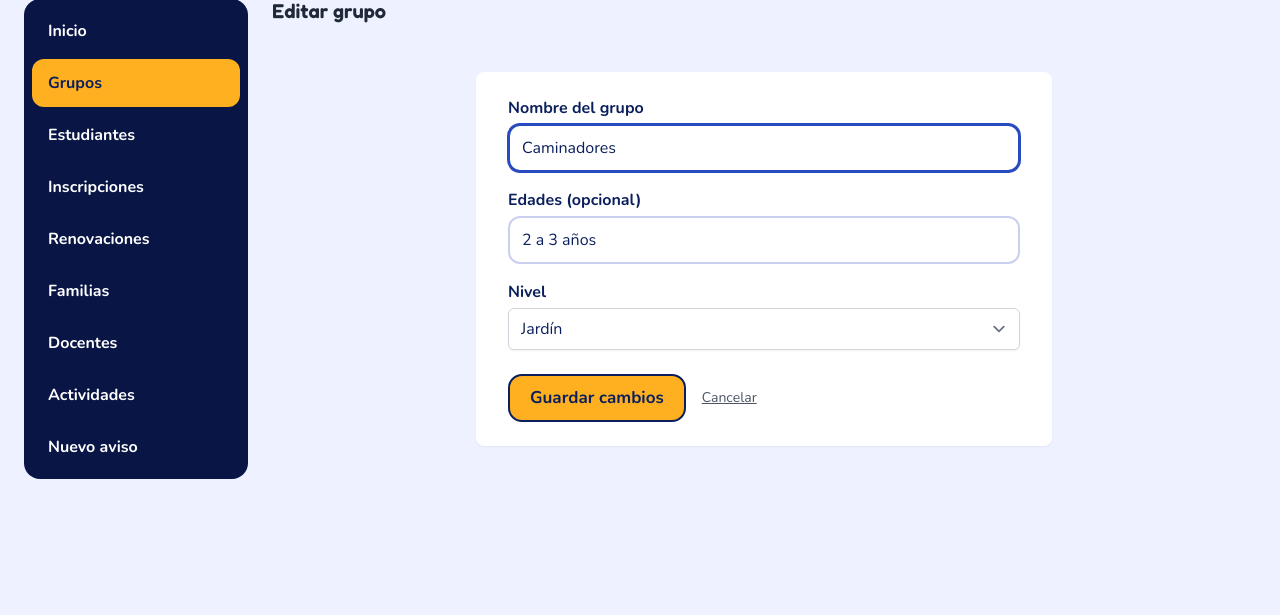
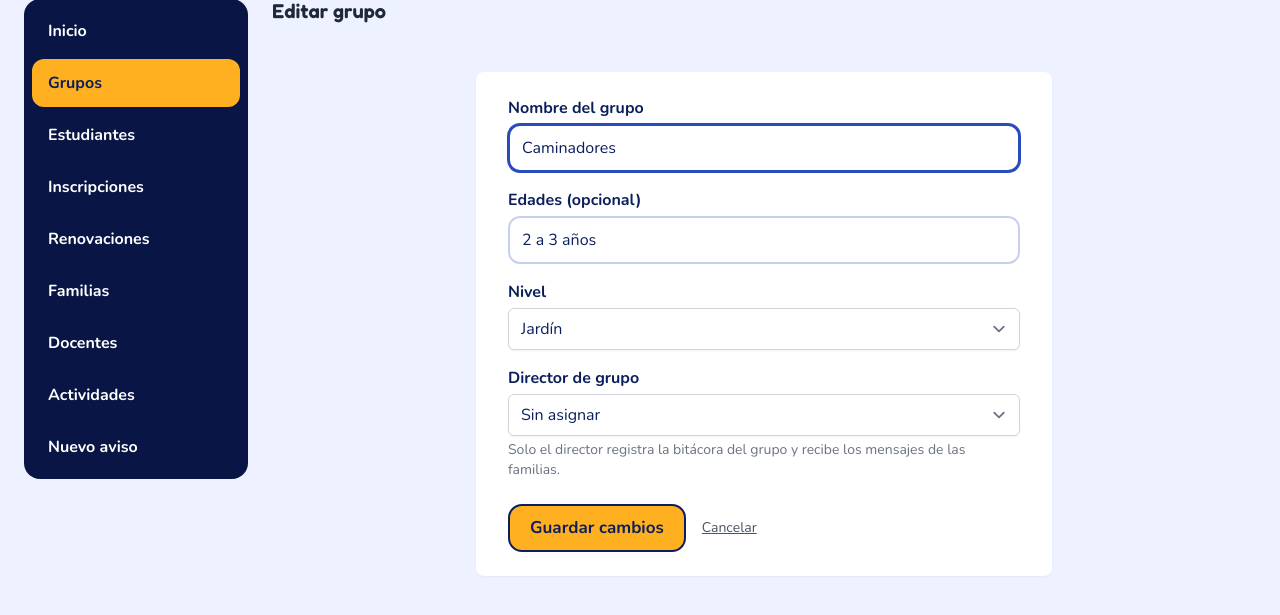
Before and after one commit to alejandracarabali/DonKid, a Laravel app: page /admin/grupos/1/edit in a window 1280 px wide. Shown: the part 85-700 px from the top of the page. Run offline with Laravel 12, Linux system fonts and the light colour scheme; a user stored in the database is signed in; data comes from the database, SQL or seed files in the repository; tables that the repository leaves empty hold one stand-in row (values such as "Sample post"); style sheets or scripts are compiled from the project's sources.

Commit message:
feat(grupos): director de grupo que lleva la bitácora y se muestra a las familias (RF-61, RF-62)

```diff
--- a/app/Http/Controllers/Admin/ClassroomController.php
+++ b/app/Http/Controllers/Admin/ClassroomController.php
@@ -4,7 +4,9 @@ namespace App\Http\Controllers\Admin;
 
 use App\Http\Controllers\Controller;
 use App\Http\Requests\ClassroomRequest;
+use App\Enums\Role;
 use App\Models\Classroom;
+use App\Models\User;
 
 class ClassroomController extends Controller
 {
@@ -12,20 +14,21 @@ class ClassroomController extends Controller
     // con UNA sola consulta (evita el problema N+1).
     public function index()
     {
-        $classrooms = Classroom::withCount('children')->orderBy('name')->get();
+        $classrooms = Classroom::with('director')->withCount('children')->orderBy('name')->get();
 
         return view('admin.classrooms.index', compact('classrooms'));
     }
 
     public function create()
     {
-        return view('admin.classrooms.create');
+        return view('admin.classrooms.create', ['educators' => $this->educators()]);
     }
 
     // $request->validated() trae SOLO los datos que pasaron la validación.
     public function store(ClassroomRequest $request)
     {
-        Classroom::create($request->validated());
+        $classroom = Classroom::create($request->validated());
+        $this->attachDirector($classroom);
 
         return redirect()->route('admin.classrooms.index')
             ->with('status', 'Listo, el grupo quedó guardado.');
@@ -34,12 +37,13 @@ class ClassroomController extends Controller
     // Laravel carga el grupo solo gracias al parámetro {classroom} de la ruta.
     public function edit(Classroom $classroom)
     {
-        return view('admin.classrooms.edit', compact('classroom'));
+        return view('admin.classrooms.edit', ['classroom' => $classroom, 'educators' => $this->educators()]);
     }
 
     public function update(ClassroomRequest $request, Classroom $classroom)
     {
         $classroom->update($request->validated());
+        $this->attachDirector($classroom);
 
         return redirect()->route('admin.classrooms.index')
             ->with('status', 'Listo, cambios guardados.');
@@ -53,4 +57,17 @@ class ClassroomController extends Controller
         return redirect()->route('admin.classrooms.index')
             ->with('status', 'El grupo se quitó. Sus niños quedaron sin grupo.');
     }
+
+    private function educators()
+    {
+        return User::where('role', Role::Educator)->orderBy('name')->get(['id', 'name']);
+    }
+
+    // El director también es docente del grupo: se asigna si no lo estaba.
+    private function attachDirector(Classroom $classroom): void
+    {
+        if ($classroom->director_id) {
+            $classroom->educators()->syncWithoutDetaching([$classroom->director_id]);
+        }
+    }
 }
--- a/app/Http/Controllers/Educator/DailyReportController.php
+++ b/app/Http/Controllers/Educator/DailyReportController.php
@@ -30,7 +30,8 @@ class DailyReportController extends Controller
         $children = Child::query()
             ->when(
                 $user->role->value !== 'admin',
-                fn ($q) => $q->whereIn('classroom_id', $user->classrooms()->pluck('classrooms.id'))
+                // RF-61: la docente ve solo los grupos que dirige.
+                fn ($q) => $q->whereIn('classroom_id', $user->ledClassrooms()->pluck('classrooms.id'))
             )
             ->with(['classroom.school', 'school', 'dailyReports' => fn ($q) => $q->whereDate('report_date', today())])
             ->orderBy('first_name')
--- a/app/Http/Controllers/Guardian/DashboardController.php
+++ b/app/Http/Controllers/Guardian/DashboardController.php
@@ -12,7 +12,7 @@ class DashboardController extends Controller
     {
         // Privacidad por diseño: solo los hijos vinculados a esta familia.
         $children = $request->user()->children()
-            ->with(['classroom.school', 'school', 'renewals'])
+            ->with(['classroom.school', 'classroom.director', 'school', 'renewals'])
             ->orderBy('first_name')
             ->get();
 
--- a/app/Http/Requests/ClassroomRequest.php
+++ b/app/Http/Requests/ClassroomRequest.php
@@ -3,6 +3,7 @@
 namespace App\Http\Requests;
 
 use App\Enums\GradeLevel;
+use App\Enums\Role;
 use App\Http\Requests\Concerns\SchoolRules;
 use Illuminate\Foundation\Http\FormRequest;
 use Illuminate\Validation\Rule;
@@ -29,6 +30,8 @@ class ClassroomRequest extends FormRequest
             // RF-54: el nivel define si el grupo lleva bitácora. Solo se aceptan
             // los niveles que corresponden al tipo de institución.
             'level' => ['required', Rule::enum(GradeLevel::class)->only($this->allowedLevels())],
+            // RF-61: el director debe ser un docente de este colegio.
+            'director_id' => ['nullable', $this->existsInSchool('users')->where('role', Role::Educator->value)],
         ];
     }
 
@@ -47,6 +50,7 @@ class ClassroomRequest extends FormRequest
             'name.max' => 'El nombre es muy largo. Máximo 60 letras.',
             'level.required' => 'Elige el nivel del grupo.',
             'level.enum' => 'Ese nivel no existe en tu institución. Elige otro.',
+            'director_id.exists' => 'Elige un docente de tu colegio como director de grupo.',
         ];
     }
 }
--- a/app/Models/Classroom.php
+++ b/app/Models/Classroom.php
@@ -18,7 +18,7 @@ class Classroom extends Model
 {
     use HasFactory, BelongsToSchool;
 
-    protected $fillable = ['name', 'age_range', 'level'];
+    protected $fillable = ['name', 'age_range', 'level', 'director_id'];
 
     protected function casts(): array
     {
@@ -31,6 +31,22 @@ class Classroom extends Model
      * - Primaria: ninguno.
      * - Jardín y primaria: solo los grupos de preescolar (un grupo sin nivel, no).
      */
+    // RF-61: director de grupo (responsable del grupo ante las familias).
+    public function director(): BelongsTo
+    {
+        return $this->belongsTo(User::class, 'director_id');
+    }
+
+    // ¿Este docente puede llevar la bitácora y el observador del grupo?
+    // Si el grupo aún no tiene director, cualquiera de sus docentes (transición:
+    // los grupos existentes siguen funcionando hasta que coordinación lo asigne).
+    public function isLedBy(User $user): bool
+    {
+        return $this->director_id === null
+            ? $this->educators()->whereKey($user->id)->exists()
+            : $this->director_id === $user->id;
+    }
+
     public function hasDailyLog(): bool
     {
         return match ($this->school?->type) {
--- a/app/Models/User.php
+++ b/app/Models/User.php
@@ -80,6 +80,15 @@ class User extends Authenticatable
     }
 
     // Una educadora atiende varios grupos.
+    // RF-61: grupos que este docente dirige (o, si el grupo aún no tiene director,
+    // en los que está asignado). Son los grupos de los que lleva la bitácora.
+    public function ledClassrooms(): BelongsToMany
+    {
+        return $this->classrooms()->where(fn ($q) => $q
+            ->where('classrooms.director_id', $this->id)
+            ->orWhereNull('classrooms.director_id'));
+    }
+
     public function classrooms(): BelongsToMany
     {
         return $this->belongsToMany(Classroom::class, 'classroom_user')->withTimestamps();
--- a/app/Policies/DailyReportPolicy.php
+++ b/app/Policies/DailyReportPolicy.php
@@ -34,7 +34,8 @@ class DailyReportPolicy
 
         return match ($user->role) {
             Role::Admin => true,
-            Role::Educator => $user->can('view', $child),
+            // RF-61: solo el director de grupo lleva la bitácora de su grupo.
+            Role::Educator => $child->classroom?->isLedBy($user) ?? false,
             Role::Guardian => false,
         };
     }
--- a/app/Support/Navigation.php
+++ b/app/Support/Navigation.php
@@ -55,7 +55,17 @@ class Navigation
 
     public static function offersDailyLog(User $user): bool
     {
-        return $user->school?->offersDailyLog() ?? true;
+        if (! ($user->school?->offersDailyLog() ?? true)) {
+            return false;
+        }
+
+        // RF-61: un docente solo por materia (tiene grupos, pero no dirige ninguno) no lleva bitácora.
+        // Sin ningún grupo todavía, sí la ve: allí le explica que aún no tiene estudiantes.
+        if ($user->role !== Role::Educator || ! $user->classrooms()->exists()) {
+            return true;
+        }
+
+        return $user->ledClassrooms()->exists();
     }
 
     /**
--- a/resources/views/admin/classrooms/_form.blade.php
+++ b/resources/views/admin/classrooms/_form.blade.php
@@ -28,3 +28,19 @@
     </select>
     <x-input-error :messages="$errors->get('level')" class="mt-2" />
 </div>
+
+{{-- RF-61: director de grupo. Lleva la bitácora y es la cara del grupo ante las familias. --}}
+<div class="mt-4">
+    <x-input-label for="director_id" value="Director de grupo" />
+    <select id="director_id" name="director_id"
+            class="block mt-1 w-full border-gray-300 rounded-md shadow-sm">
+        <option value="">Sin asignar</option>
+        @foreach ($educators as $educator)
+            <option value="{{ $educator->id }}" @selected((string) old('director_id', isset($classroom) ? $classroom->director_id : '') === (string) $educator->id)>
+                {{ $educator->name }}
+            </option>
+        @endforeach
+    </select>
+    <p class="mt-1 text-sm text-gray-500">Solo el director registra la bitácora del grupo y recibe los mensajes de las familias.</p>
+    <x-input-error :messages="$errors->get('director_id')" class="mt-2" />
+</div>
--- a/resources/views/admin/classrooms/index.blade.php
+++ b/resources/views/admin/classrooms/index.blade.php
@@ -24,6 +24,7 @@
                         <p class="font-medium">{{ $classroom->name }}</p>
                         <p class="text-sm text-gray-500">
                             {{ $classroom->age_range ?? 'Sin edades' }} · {{ $classroom->children_count }} niños
+                            · Director: {{ $classroom->director?->name ?? 'sin asignar' }}
                         </p>
                     </div>
 
--- a/resources/views/guardian/dashboard.blade.php
+++ b/resources/views/guardian/dashboard.blade.php
@@ -20,6 +20,10 @@
                             <p class="font-medium">{{ $child->first_name }} {{ $child->last_name }}</p>
                             <p class="text-sm text-gray-600">
                                 {{ $child->classroom?->name ?? 'Sin grupo asignado' }}
+                                {{-- RF-62: la familia sabe quién es el responsable del grupo. --}}
+                                @if ($child->classroom?->director)
+                                    · Director de grupo: {{ $child->classroom->director->name }}
+                                @endif
                             </p>
                         </div>
                         {{-- RF-36: renovación de matrícula, cuando coordinación la abre. --}}
--- a/routes/web.php
+++ b/routes/web.php
@@ -106,7 +106,10 @@ Route::middleware(['auth', 'password.changed', 'school.active', 'guardian.active
         ->name('educator.')
         ->group(function () {
             // La docente no tiene "Inicio": su pantalla principal es Bitácora.
-            Route::redirect('/', '/docente/bitacora')->name('dashboard');
+            // El director de grupo empieza en la Bitácora; el docente solo por materia, en Grupos.
+            Route::get('/', fn () => redirect()->route(
+                \App\Support\Navigation::offersDailyLog(request()->user()) ? 'educator.reports.index' : 'educator.groups.index'
+            ))->name('dashboard');
 
             // Bitácora
             Route::get('/bitacora', [DailyReportController::class, 'index'])->name('reports.index');
```
Also changed, not shown: tests/Feature/ClassroomDirectorTest.php (added, +107 -0 lines), database/migrations/2026_11_22_000011_add_director_to_classrooms_table.php (added).
